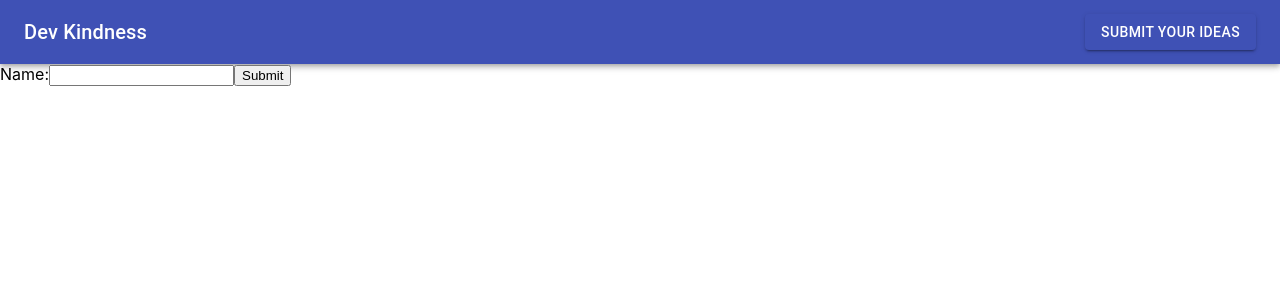
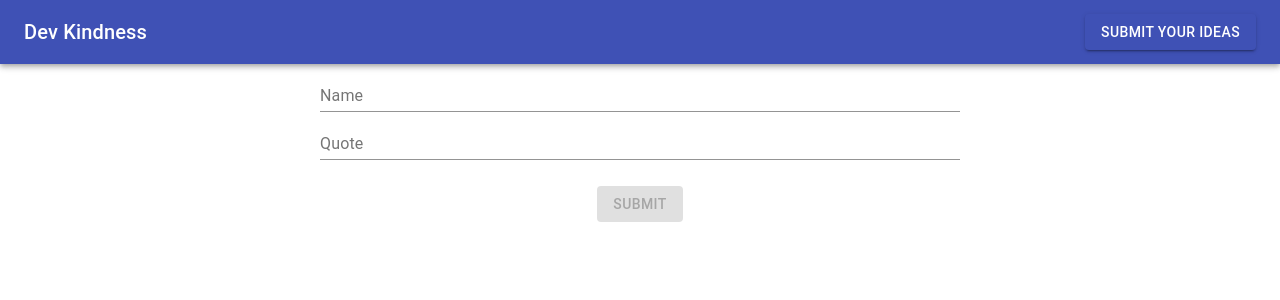
Before and after one commit to DeepikaRajendran/dev-kindness-app, a React (Create React App) app: page /submission in a window 1280 px wide. Shown: the top 300 px of the page. Built offline with nearby package versions, Linux system fonts and the light colour scheme.

Commit message:
get/post data to API

```diff
--- a/src/App.tsx
+++ b/src/App.tsx
@@ -6,7 +6,7 @@ import Typography from '@material-ui/core/Typography';
 import {
   Link as RouterLink,
   BrowserRouter as Router,
-  Route,
+  Route
 } from 'react-router-dom';
 import Submission from './Submission/Submission';
 import { Button } from '@material-ui/core';
--- a/src/Home.tsx
+++ b/src/Home.tsx
@@ -1,7 +1,7 @@
-import React, { useState } from 'react';
-import { Paper, makeStyles, ButtonBase, Button, Typography } from '@material-ui/core';
-import data from './data/data.json';
-export default function Home(){
+import React, {useState} from 'react';
+import {Paper, makeStyles, Button, Typography} from '@material-ui/core';
+const axios = require('axios').default;
+export default function Home() {
   const useStyles = makeStyles(theme => ({
     root: {
       flexGrow: 1,
@@ -16,7 +16,8 @@ export default function Home(){
       padding: theme.spacing(2),
       margin: 'auto',
       maxWidth: 500,
-          textAlign: 'center'
+      textAlign: 'center',
+      verticalAlign: 'middle'
     },
     image: {
       width: 428,
@@ -28,28 +29,35 @@ export default function Home(){
       maxWidth: '100%',
       maxHeight: '100%',
     },
-
   }));
   const classes = useStyles();
-      const [quote, setQuote] = useState(data[Math.floor(Math.random()*data.length)]);
+  const getData = () => {
+    axios
+      .get('/api/getSuggestions')
+      .then(function(response: any) {
+        if (response && response.data) {
+          var quote =
+            response.data[Math.floor(Math.random() * response.data.length)];
+          setQuote(quote);
+        }
+      })
+      .catch(function(error: any) {
+        console.log(error);
+      });
+  };
+  const [quote, setQuote] = useState({text: ''});
   const handleClick = () => {
-        setQuote(data[Math.floor(Math.random()*data.length)]);
-      }
+    getData();
+  };
 
   return (
     <Paper className={classes.paper}>
-        <ButtonBase className={classes.image}>
-          <img
-            className={classes.img}
-            alt="complex"
-            src={quote.image}
-          />
-        </ButtonBase>
-
-        <Typography gutterBottom variant="subtitle1">
-          {quote.quote}
+      <Typography gutterBottom variant="h4">
+        {quote.text}
       </Typography>
-        <Button variant="contained" color="primary" onClick={handleClick}>Generate Ideas</Button>
+      <Button variant="contained" color="primary" onClick={handleClick}>
+        Generate Ideas
+      </Button>
     </Paper>
   );
 }
--- a/src/Submission/Submission.tsx
+++ b/src/Submission/Submission.tsx
@@ -1,12 +1,90 @@
-import React from 'react';
-export default function Submission(){
-    return (
-        <form>
-        <label>
-          Name:
-          <input type="text" name="name" />
-        </label>
-        <input type="submit" value="Submit" />
+import React, {useState} from 'react';
+import {
+  TextField,
+  makeStyles,
+  createStyles,
+  Theme,
+  Box,
+  Button,
+} from '@material-ui/core';
+import { v4 as uuidv4 } from 'uuid';
+const axios = require('axios').default;
+
+const useStyles = makeStyles((theme: Theme) =>
+  createStyles({
+    root: {
+      display: 'flex',
+      flexDirection: 'column',
+      width: '100%',
+      textAlign: 'center',
+    },
+    width: {
+      width: '50%',
+    },
+    margin:{
+      margin:'2%'
+    }
+  })
+);
+export default function Submission() {
+  const classes = useStyles();
+  const [name, setName] = useState('');
+  const [quote, setQuote] = useState('');
+
+  const handleSubmit = (event: any) => {
+    event.preventDefault();
+    axios.post('/api/CreateSuggestion', {
+      'id': uuidv4(),
+      'submittedBy': name,
+      'text': quote
+    })
+    .then(function (response: any) {
+      if(response.status === 201){
+        setName('');
+        setQuote('');
+      }
+    })
+    .catch(function (error: any) {
+      console.log(error);
+    });
+  };
+  return (
+    <Box flexDirection="column">
+      <form
+        onSubmit={handleSubmit}
+        className={classes.root}
+        noValidate
+        autoComplete="off"
+      >
+        <div>
+          <TextField
+            className={classes.width}
+            id="name"
+            label="Name"
+            value={name}
+            onChange={e => {
+              setName((e.target as HTMLInputElement).value);
+            }}
+          />
+        </div>
+        <div>
+          <TextField
+            className={classes.width}
+            id="quote"
+            multiline
+            label="Quote"
+            value={quote}
+            onChange={e => {
+              setQuote((e.target as HTMLInputElement).value);
+            }}
+          />
+        </div>
+        <div>
+          <Button variant="contained" color="primary" type="submit" disabled={!name || !quote} className={classes.margin}>
+            Submit
+          </Button>
+        </div>
       </form>
-    );
+    </Box>
+  );
 }
```
Also changed, not shown: package.json (+7 -1 lines), 1 other file (tests, documents, lock files or other folders). Lines whose indentation alone changed are shown as unchanged.
